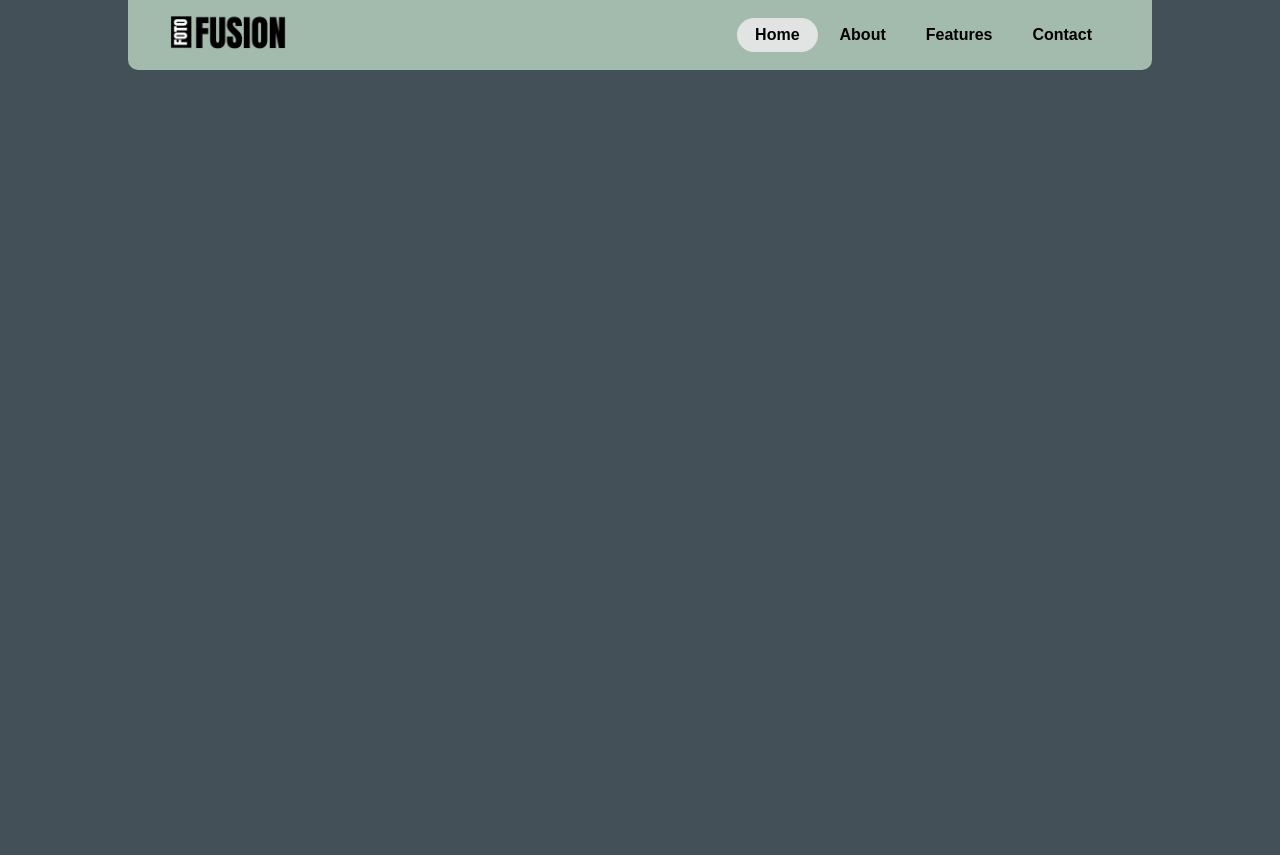
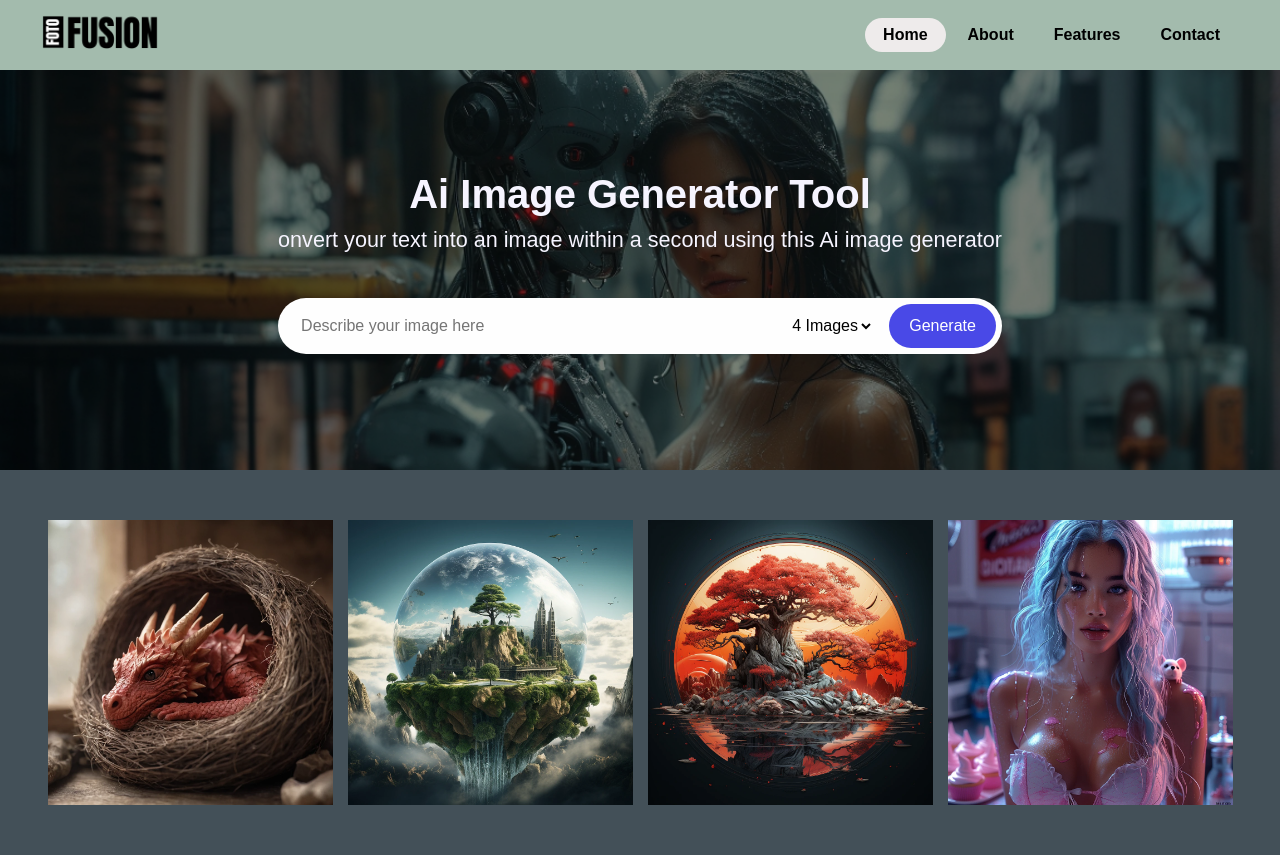
Before and after one commit to IsmartGaurav/imageGenerator, a plain HTML site: page Ai Generator/index.html in a window 1280 px wide. Before the commit the page ends 800 px from the top, so only its background shows below. Drawn offline with Linux system fonts and the light colour scheme.

Commit message:
Generate & Gallery Added

```diff
--- a/Ai Generator/index.html
+++ b/Ai Generator/index.html
@@ -4,7 +4,7 @@
     <meta charset="UTF-8">
     <meta name="viewport" content="width=device-width, initial-scale=1.0">
     <link rel="stylesheet" href="style.css">
-    <title>Document</title>
+    <title>Ai Image Generator</title>
 </head>
 <body>
     <header>
@@ -29,5 +29,49 @@
             <div></div>
         </label>
     </header>
+    <section class="image-generator">
+        <div class="content">
+                <h1>Ai Image Generator Tool</h1>
+                <p>onvert your text into an image within a second using this Ai image generator</p>
+                <form action="#" class="prompt">
+                    <input type="text" class="prompt-input" placeholder="Describe your image here" required>
+                    <div class="controls">
+                        <select class="img-quantity">
+                            <option value="1">1 Image</option>
+                            <option value="2">2 Images</option>
+                            <option value="3">3 Images</option>
+                            <option value="4" selected>4 Images</option>
+                        </select>
+                        <button type="submit" class="generate-btn">Generate</button>
+                    </div>
+                </form>
+        </div>
+    </section>
+    <section class="generated-images">
+        <div class="img-card">
+            <img src="1.webp" alt="" srcset="">
+            <a href="#" class="download-btn">
+                <img src="download.svg" alt="download icon">
+            </a>
+        </div>
+        <div class="img-card">
+            <img src="2.webp" alt="" srcset="">
+            <a href="#" class="download-btn">
+                <img src="download.svg" alt="download icon">
+            </a>
+        </div>
+        <div class="img-card">
+            <img src="3.webp" alt="" srcset="">
+            <a href="#" class="download-btn">
+                <img src="download.svg" alt="download icon">
+            </a>
+        </div>
+        <div class="img-card">
+            <img src="4.webp" alt="" srcset="">
+            <a href="#" class="download-btn">
+                <img src="download.svg" alt="download icon">
+            </a>
+        </div>
+    </section>
 </body>
 </html>
--- a/Ai Generator/style.css
+++ b/Ai Generator/style.css
@@ -15,13 +15,13 @@ img{
 }
 header{
     height: 70px;
-    width: 80%;
+    width: 100%;
     display: flex;
     justify-content: space-between;
     background: #A3BBAD;
     align-items: center;
     padding: 0 40px;
-    border-radius: 0 0 10px 10px;
+    /* border-radius: 0 0 10px 10px; */
     margin: 0 auto;
 }
 
@@ -49,10 +49,10 @@ nav ul li a {
 }
 
 nav ul li a:hover{
-    background: rgb(225, 223, 223);
+    background: rgb(237, 234, 234);
 }
 nav ul li a.active{
-    background: #e5e6e6f7;
+    background: rgb(238, 235, 235);
 }
 
 .burger{
@@ -77,7 +77,7 @@ nav ul li a.active{
 
 @media only screen and (max-width: 1100px){
     header {
-        width: 90%;
+        width: 100%;
         padding: 0 20px;
     }
     nav {
@@ -117,3 +117,121 @@ nav ul li a.active{
         display: block;
     }
 }
+
+.image-generator{
+    height: 50vh;
+    background: url("artwork.png") no-repeat center center/cover;
+    display: flex;
+    position: relative;
+    align-items: center;
+    justify-content: center;
+    background-position: center;
+}
+
+.image-generator::before{
+    content: '';
+    position: absolute;
+    top: 0;
+    left: 0;
+    width: 100%;
+    height: 100%;
+    background: rgba(0, 0, 0, 0.5);
+}
+
+.image-generator .content{
+    color: #f6f4ff;
+    padding: 0 15px;
+    max-width: 760px;
+    text-align: center;
+    position: relative;
+}
+
+.image-generator h1{
+    font-size: 2.5rem;
+    font-weight: 700;
+}
+
+.image-generator p{
+    font-size: 1.35rem;
+    margin-top: 10px;
+}
+
+.image-generator .prompt{
+    height: 56px;
+    padding: 6px;
+    display: flex;
+    border-radius: 30px;
+    background: #fefefe;
+    margin-top: 45px;
+    margin-bottom: 15px;
+    align-items: center;
+    justify-content: space-between;
+}
+
+.prompt .prompt-input{
+    width: 100%;
+    height: 100%;
+    border: none;
+    font-size: 1rem;
+    outline: none;
+    background: none;
+    padding: 0 17px;
+    border-radius:30px ;
+
+}
+
+.prompt .controls{
+    display: flex;
+    height: 100%;
+    gap: 15px;
+}
+
+.prompt .img-quantity {
+    outline: none;
+    border: none;
+    height: 44px;
+    background: none;
+    font-size: 1rem;
+}
+
+.prompt .generate-btn{
+    font-size: 1rem;
+    outline: none;
+    border: none;
+    color: #fff;
+    font-weight: 500;
+    background: #4949E7;
+    padding: 0px 20px;
+    cursor: pointer;
+    border-radius: 30px;
+}
+
+.generated-images{
+    display: flex;
+    gap: 15px;
+    padding: 0 15px;
+    max-width: 1250px;
+    margin: 50px auto;
+    justify-content: center;
+    flex-wrap: wrap;
+}
+
+.generated-images .img-card{
+    width: 285px;
+    aspect-ratio: 1 / 1;
+    border-radius: 5;
+    overflow: hidden;
+}
+
+.generated-images .img-card img{
+    width: 100%;
+    height: 100%;
+    object-fit:  cover;
+}
+
+.generated-images .img-card .download-btn
+
+.generated-images .img-card .download-btn img{
+    width: 14px;
+    height: 14px;
+}
```
Also changed, not shown: Ai Generator/1.webp (added), Ai Generator/2.webp (added), Ai Generator/3.webp (added), Ai Generator/4.webp (added), Ai Generator/artwork.png (added), Ai Generator/background.png (added), Ai Generator/download.svg (added), Ai Generator/loader.svg (added).
